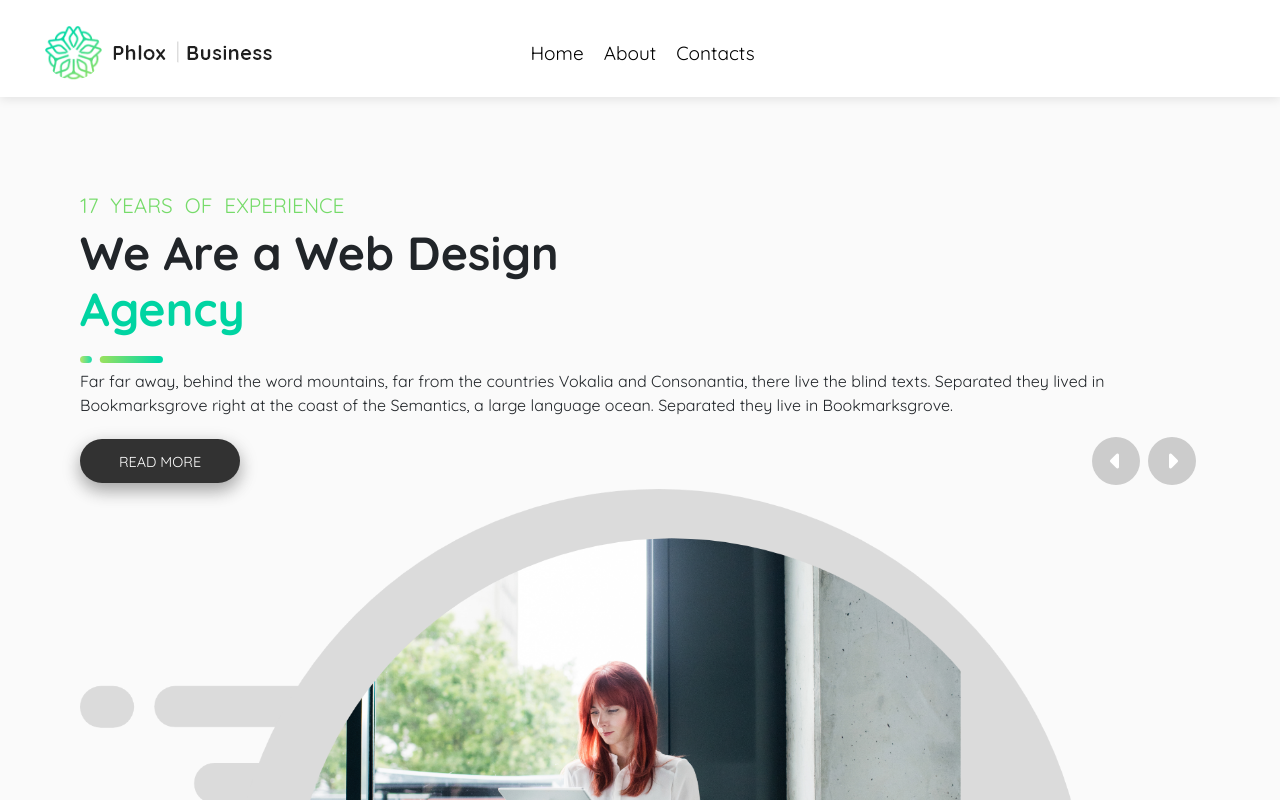
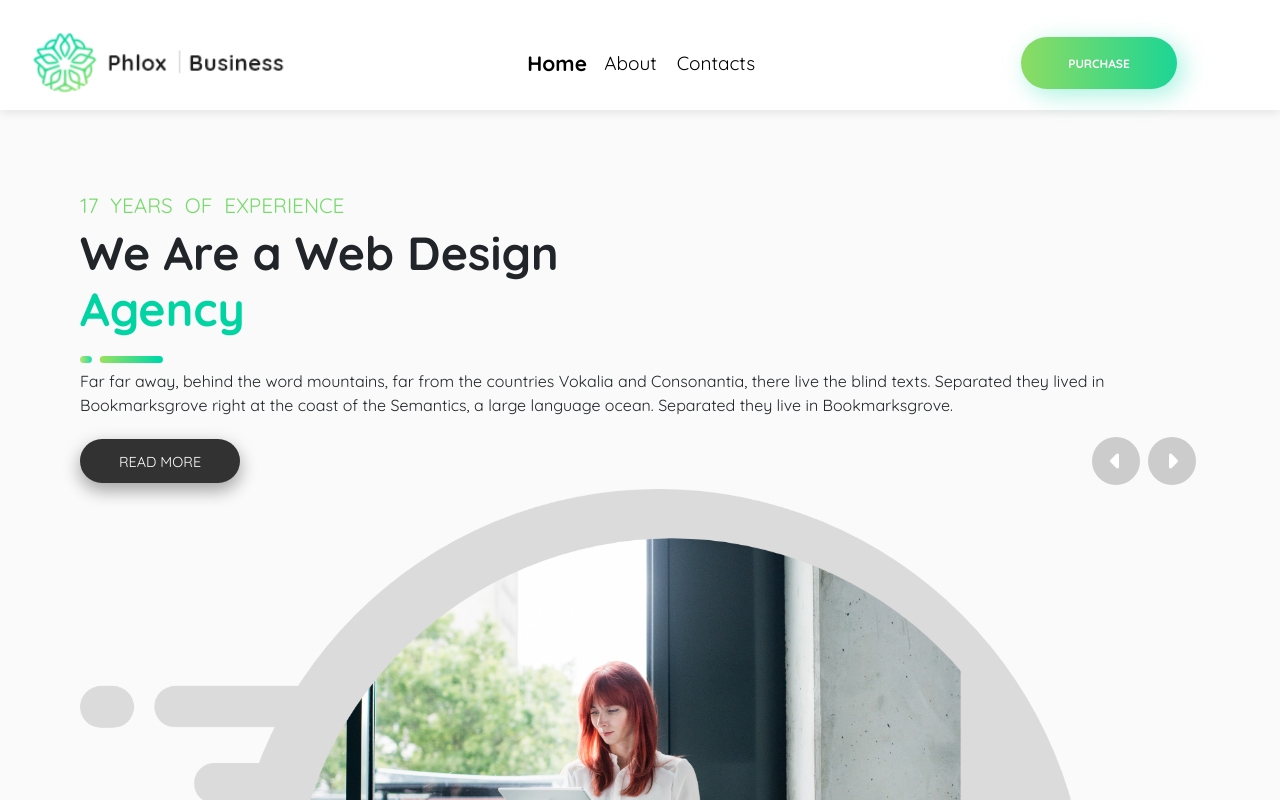
Before and after one commit to CosimoA/proj-html-vuejs, a Vue app: page / in a window 1280 px wide. Shown: the top 800 px of the page. Built offline with nearby package versions, Linux system fonts and the light colour scheme.

Commit message:
STYLE: AppHeader DesktopQuery

```diff
--- a/src/components/AppHeader.vue
+++ b/src/components/AppHeader.vue
@@ -14,37 +14,52 @@ export default {
     }
   },
   methods: {
+    // Metodo per invertire lo stato di menuOpen (aprire/chiuso)
     toggleMenu() {
       this.menuOpen = !this.menuOpen;
     },
+    // Metodo per impostare il link attivo, chiudendo il menu se necessario
     setActiveLink(link) {
-      if (this.menuOpen) {
+      // Controlla se il menu è aperto e la larghezza dello schermo è inferiore a 767px
+      if (this.menuOpen && window.innerWidth < 767) {
+        // Chiudi il menu
         this.toggleMenu();
       }
+      // Imposta il link corrente
       this.currentPage = link;
+      // Reimposta i colori dei link
       this.resetLinkColors();
     },
+    handleLogoClick() {
+      this.setActiveLink('Home');
+    },
+    // Metodo per reimpostare i colori dei link nel menu
     resetLinkColors() {
       this.navLinksList.forEach((link) => {
+        // Seleziona l'elemento del link nel menu
         const linkElement = document.querySelector(`.menu-link-${link}`);
+        // Se l'elemento esiste, rimuovi la classe 'active'
         if (linkElement) {
           linkElement.classList.remove('active');
         }
       });
     },
+    // Metodo per aggiornare la visibilità del menu in base alla larghezza dello schermo
     updateNavVisibility() {
+      // Se la larghezza dello schermo è maggiore o uguale a 767px
       if (window.innerWidth >= 767) {
         // Imposta menuOpen a true quando la media query è attiva
         this.menuOpen = true;
       } else {
+        // Altrimenti, chiudi il menu
         this.menuOpen = false;
       }
     },
   },
   mounted() {
-    // Aggiungi un listener per rilevare i cambiamenti nella larghezza dello schermo
+    // Aggiungi un listener per rilevare i cambiamenti nella larghezza dello schermo al momento del mount del componente
     window.addEventListener('resize', this.updateNavVisibility);
-    // Chiama il metodo all'avvio del componente
+    // Chiama il metodo all'avvio del componente per impostare inizialmente la visibilità del menu
     this.updateNavVisibility();
   },
   destroyed() {
@@ -60,9 +75,11 @@ export default {
     <section>
       <!-- LOGO -->
       <div class="logo">
-        <router-link to="/" ref="homeLink" class="menu-link" :class="{ 'active': currentPage === 'Home' }">
+        <router-link to="/" ref="homeLink" class="menu-link" :class="{ 'active': currentPage === 'Home' }"
+          @click="handleLogoClick">
           <img src="../assets/cropped-Group-39-2x.png" alt="Logo">
         </router-link>
+
       </div>
 
       <!-- NAVBAR -->
@@ -85,7 +102,11 @@ export default {
       </div>
       <!-- PURCHASE BUTTON -->
       <div class="button-container">
-        <div class="purchase-button">
+        <div>
+          <button class="purchase-button">
+            <span class="aux-overlay"></span>
+            <span class="aux-text">PURCHASE</span>
+          </button>
         </div>
       </div>
       <!-- HAMBURGER ICON -->
@@ -101,10 +122,18 @@ export default {
 
 
 <style lang="scss" scoped>
-.p10 {
-  padding: 10px;
+// GENERAL
+ul {
+  list-style: none;
+  text-align: center;
+  padding: 0;
 }
 
+i {
+  font-size: 25px;
+}
+
+// HEADER STYLE
 header {
   display: flex;
   min-height: 97px;
@@ -122,20 +151,6 @@ header {
     align-items: center;
     padding: 16px 30px 0 35px;
 
-    a img {
-      display: block;
-    }
-
-    >div {
-      padding: 10px;
-    }
-
-    .button-container {
-      display: none;
-    }
-
-  }
-
     .logo,
     .hamburger-icon {
       display: flex;
@@ -143,14 +158,23 @@ header {
       padding: 10px;
     }
 
-  i {
-    font-size: 25px;
+    >div {
+      padding: 10px 20px;
     }
 
-  .menu-link.active {
-    color: #777;
+    .button-container {
+      display: none;
     }
 
+
+
+
+  }
+
+  // NAV STYLE
+
+  .nav-container {
+    flex-grow: 1;
   }
 
   .fullscreen-menu {
@@ -188,31 +212,26 @@ header {
         }
       }
     }
-
-  ul {
-    list-style: none;
-    text-align: center;
-    padding: 0;
   }
 
+  // MEDIA QUERY PERSONALISATION
   .menu-link {
     display: block;
     color: #000;
     text-decoration: none;
     font-size: 24px;
-    font-weight: bold;
+    font-weight: normal;
     margin: 10px 0;
-    display: block;
     transition: color 0.3s ease, transform 0.3s ease;
 
-    &:active {
-      transform: scale(1.1);
-    }
-  }
+
   }
 
-.invisible {
-  display: none;
+  .menu-link.active {
+    color: black;
+    font-weight: bold;
+    transform: scale(1.1);
+
   }
 
   .fullscreen-menu.visible {
@@ -220,11 +239,58 @@ header {
     transform: scale(1);
   }
 
+  // BUTTON PERSONALISATION
+  .purchase-button {
+    display: block;
+    padding: 18px 45px;
+    border-radius: 100em;
+    color: #fff;
+    text-transform: uppercase;
+    position: relative;
+    overflow: hidden;
+    background-image: linear-gradient(to right, #8ddc63, #1cd595);
+    box-shadow: 6px 6px 25px 0 rgba(0, 217, 166, .35);
+    text-shadow: 0 0 10px rgba(0, 0, 0, .04);
+    border: none;
+    width: 156px;
+    height: 52px;
+    font-size: .75em;
+    font-weight: bold;
+    cursor: pointer;
+    z-index: 1;
+
+    &:before {
+      content: '';
+      position: absolute;
+      bottom: 0;
+      left: 50%;
+      transform: translateX(-50%);
+      width: 0%;
+      height: 0%;
+      background: -webkit-radial-gradient(circle, rgb(0, 0, 0) 0%, black 70%);
+      background: radial-gradient(circle, rgb(0, 0, 0) 0%, black 70%);
+      transition: width 0.3s ease-out;
+      border-radius: 10rem;
+      z-index: -1;
+    }
+
+    &:hover:before {
+      width: 100%;
+      height: 100%;
+    }
+  }
+}
+
+
+// TABLET LAYOUT
 @media all and (min-width: 767px) and (max-width: 1024px) {
 
   header {
     section {
-      justify-content: space-between;
+
+      .hamburger-icon {
+        display: none;
+      }
 
       .button-container {
         display: block;
@@ -233,23 +299,15 @@ header {
 
         .purchase-button {
           display: none;
-          background-color: pink;
+          // background-color: pink;
         }
       }
-
-
-    }
-
-    .hamburger-icon {
-      display: none;
     }
 
     .fullscreen-menu {
       display: block;
       position: static;
       height: 54px;
-      background-color: transparent;
-      opacity: 1;
       transform: scale(1);
 
       .close-button {
@@ -259,7 +317,7 @@ header {
       ul {
         display: flex;
         align-items: center;
-        justify-content: flex-start;
+        justify-content: center;
         height: 100%;
         list-style: none;
         padding: 0;
@@ -268,16 +326,8 @@ header {
 
       .menu-link {
         font-size: 19px;
-        font-weight: normal;
         margin: 0 10px;
 
-        &:hover {
-          font-weight: bolder;
-        }
-      }
-
-      .menu-link.active {
-        color: black;
       }
     }
   }
@@ -285,35 +335,33 @@ header {
 
 
 
+// DESKTOP LAYOUT
 @media all and (min-width: 1025px) {
   header {
     section {
-      justify-content: space-between;
-
-      .button-container {
-        display: block;
-        width: 249px;
-        height: 54px;
-
-        .purchase-button {
-          display: none;
-          background-color: pink;
-        }
-      }
-
-
-    }
 
       .hamburger-icon {
         display: none;
       }
 
+      .button-container {
+        display: flex;
+        align-items: center;
+        width: 249px;
+        height: 54px;
+
+        .purchase-button {
+          display: block;
+        }
+      }
+    }
+
+
+
     .fullscreen-menu {
       display: block;
       position: static;
       height: 54px;
-      background-color: transparent;
-      opacity: 1;
       transform: scale(1);
 
       .close-button {
@@ -323,7 +371,7 @@ header {
       ul {
         display: flex;
         align-items: center;
-        justify-content: flex-start;
+        justify-content: center;
         height: 100%;
         list-style: none;
         padding: 0;
@@ -332,16 +380,8 @@ header {
 
       .menu-link {
         font-size: 19px;
-        font-weight: normal;
         margin: 0 10px;
 
-        &:hover {
-          font-weight: bolder;
-        }
-      }
-
-      .menu-link.active {
-        color: black;
       }
     }
   }
```
Lines whose indentation alone changed are shown as unchanged.
